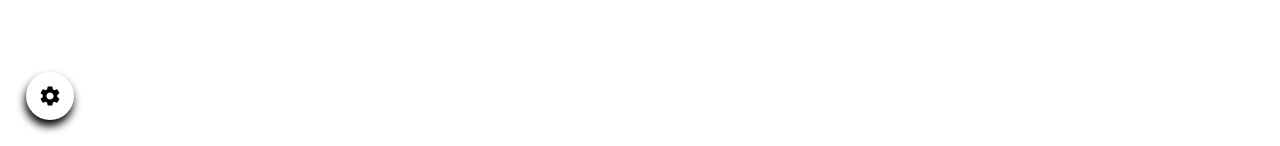
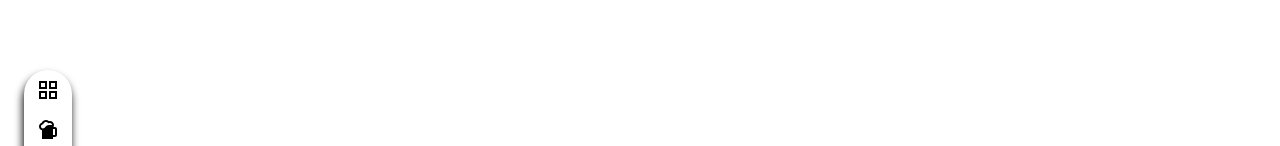
Before and after one commit to Jermayy/The-Brewery, a React (Create React App) app: page / in a window 1280 px wide. Both pictures are taken after a click on the element 50 px from the left and 952 px from the top of the page. Shown: the part 857-1003 px from the top of the page. Built offline with nearby package versions, Linux system fonts and the light colour scheme.

Commit message:
option button now renders both when clicked

```diff
--- a/src/components/footer/floatingButton/buttonOptions.js
+++ b/src/components/footer/floatingButton/buttonOptions.js
@@ -18,17 +18,38 @@ const ButtonOptions = ({ onClick }: Props): React.Node => {
       flexDirection: 'column',
       alignItems: 'center',
       borderRadius: '90px',
-      border: 'solid black',
       width: '48px',
       height: '120px',
+      cursor: 'pointer',
+    },
+    shadow: {
+      display: 'flex',
+      justifyContent: 'space-around',
+      flexDirection: 'column',
+      alignItems: 'center',
+      borderRadius: '90px',
+      width: '48px',
+      height: '120px',
+      boxShadow: '-1px 6px 8px',
+      backgroundColor: '#FFFFFF',
+    },
+    container: {
+      margin: '24px',
     },
   });
   return (
-    <div className={css(Styles.menu)}>
-      <GridViewIcon onClick={onClick} />
-      <SportsBarIcon onClick={onClick} />
-      <CloseIcon onClick={onClick} />
+    <div
+      className={css(Styles.container)}
+    >
+      <div className={css(Styles.menu)} onClick={onClick}>
+        <div className={css(Styles.shadow)}>
+          <GridViewIcon />
+          <SportsBarIcon />
+          <CloseIcon />
+        </div>
+      </div>
     </div>
+
   );
 };
 
--- a/src/components/footer/index.js
+++ b/src/components/footer/index.js
@@ -3,21 +3,27 @@ import * as React from 'react';
 import { StyleSheet, css } from 'aphrodite';
 
 import FloatingButton from './floatingButton';
+import ButtonOptions from './floatingButton/buttonOptions';
 
 const Footer = (): React.Node => {
+  const [showButton, setShowButton] = React.useState(false);
+
   const Styles = StyleSheet.create({
     footerBox: {
       display: 'flex',
     },
   });
 
-  const onClick = () => {
-    console.log('test');
-  };
+  function renderButtons(showButtonOptions: boolean) {
+    return showButtonOptions
+      ? <ButtonOptions onClick={() => setShowButton(showButton !== true ?? false)} />
+      : <FloatingButton onClick={() => setShowButton(showButton !== true ?? false)} />;
+  }
+  React.useEffect(() => { renderButtons(showButton); }, [showButton]);
 
   return (
     <div className={css(Styles.footerBox)}>
-      <FloatingButton onClick={onClick} />
+      {renderButtons(showButton)}
     </div>
   );
 };
```
Also changed, not shown: package.json (+20 -20 lines).
